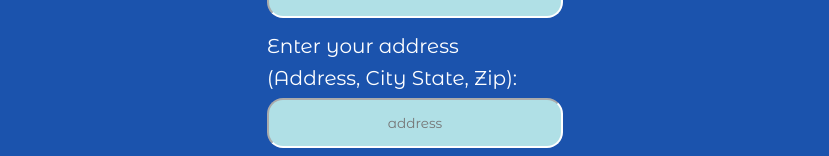
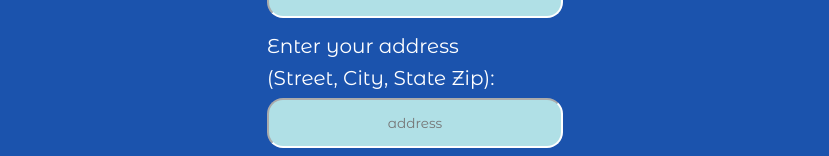
Before and after one commit to henryg0/Escan_frontend, a React (Create React App) app: page / in a window 1280 px wide. Shown: the part 513-669 px from the top of the page, without its empty margins (225-1054 px from the left). Built offline with nearby package versions, Linux system fonts and the light colour scheme; a web font is replaced by a local one.

Commit message:
updated example address

```diff
--- a/src/components/Form.jsx
+++ b/src/components/Form.jsx
@@ -172,7 +172,7 @@ class Form extends React.Component {
           </datalist>
 
           <p>Enter your address</p>
-          <p>(Address, City State, Zip):</p>
+          <p>(Street, City, State Zip):</p>
           <input
             placeholder="address"
             onChange = {this.handleAddressChange}>
```
